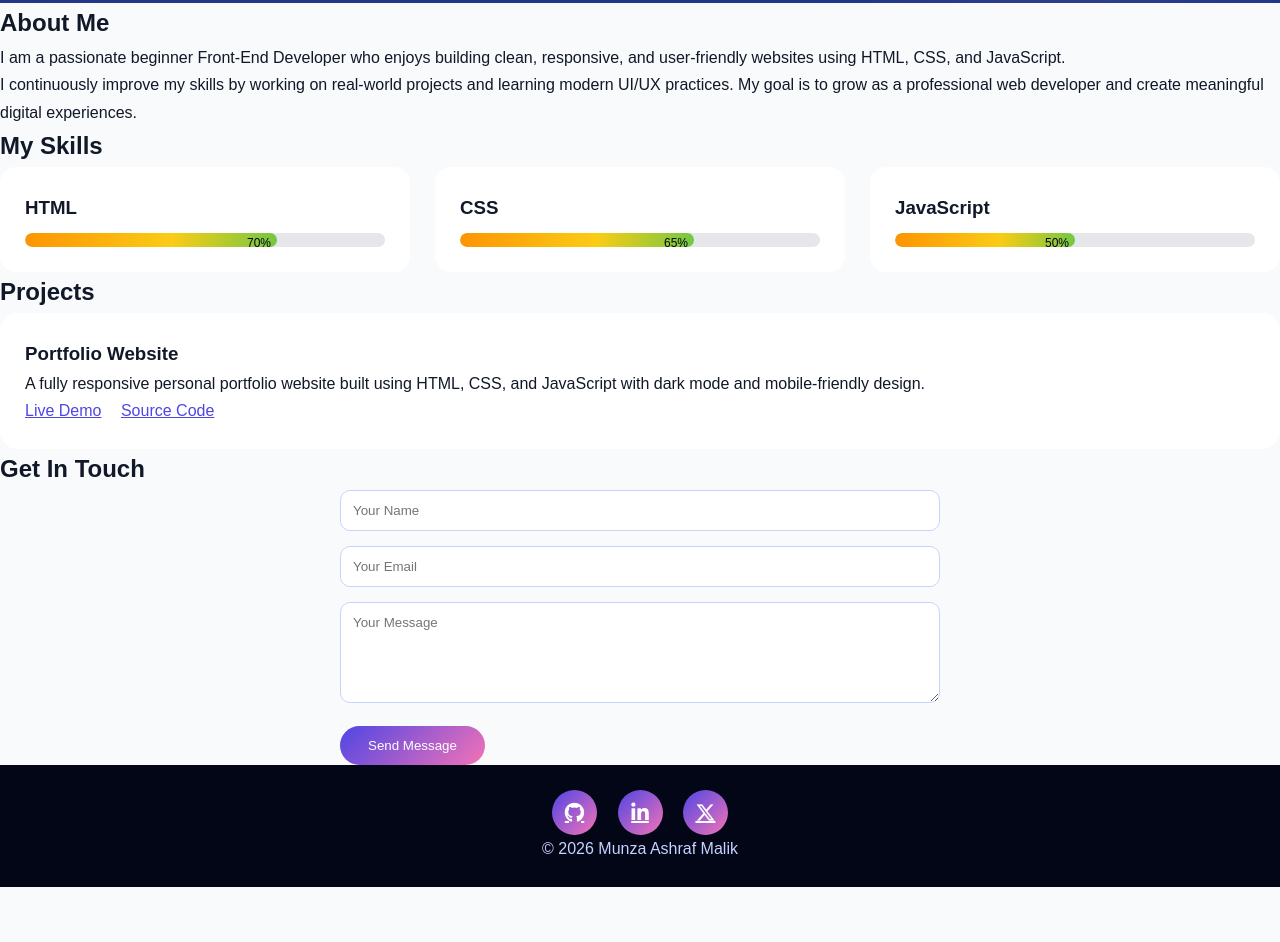
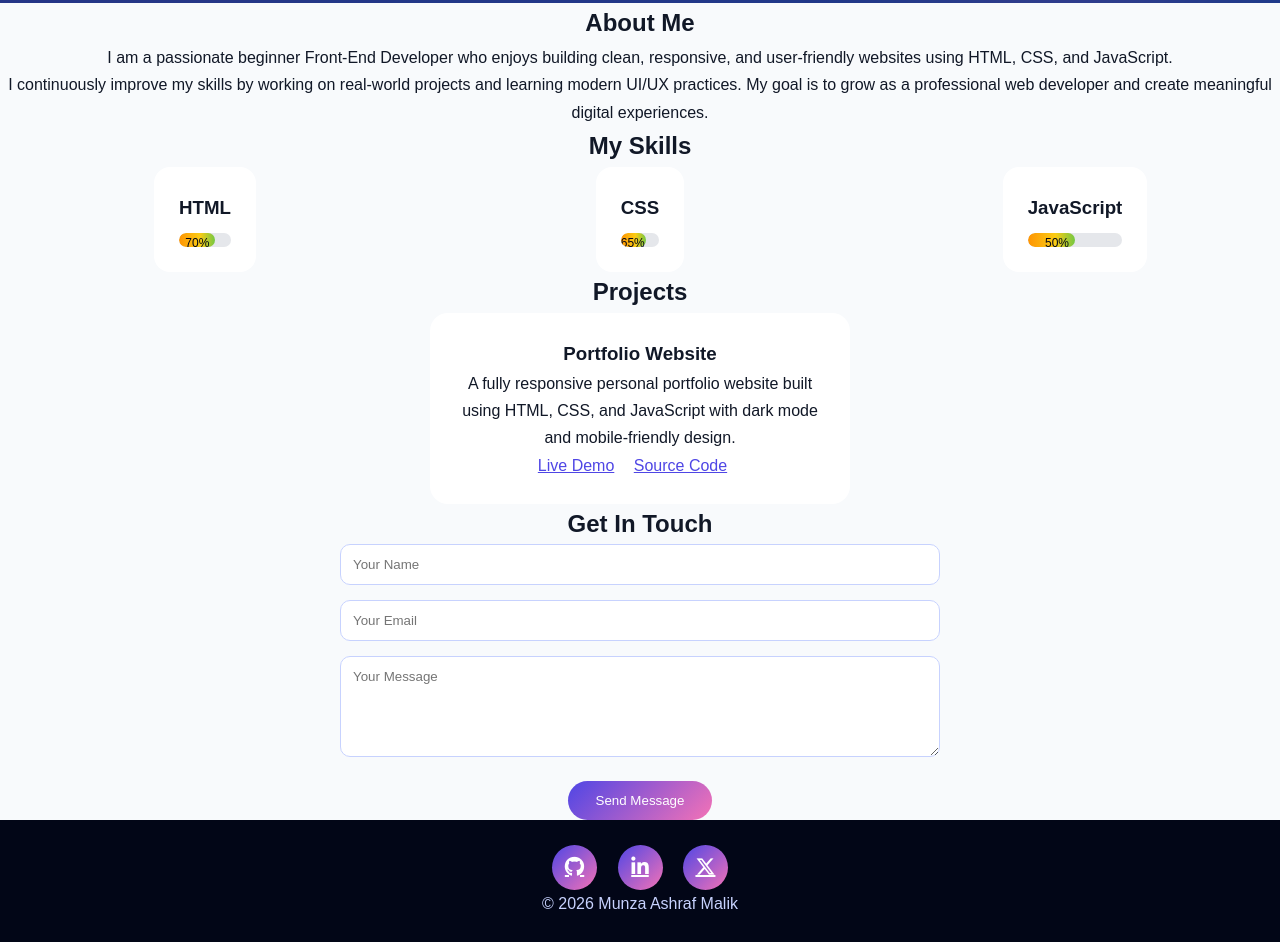
Before and after one commit to munzaashrafmalik/Portfolio, a plain HTML site: page index.html in a window 1280 px wide. Shown: the part 417-1359 px from the top of the page. Before the commit the page ends 1304 px from the top, so only its background shows below. Drawn offline with Linux system fonts and the light colour scheme.

Commit message:
Update styles.css

```diff
--- a/css/styles.css
+++ b/css/styles.css
@@ -516,3 +516,60 @@ section {
   border-color: #6366f1;
   box-shadow: 0 0 12px rgba(99,102,241,0.5);
 }
+/* ===== FORCE CENTER ALIGN FOR ALL SECTIONS ===== */
+
+section {
+  text-align: center;
+}
+
+/* Headings center */
+.section-title {
+  text-align: center;
+  margin-left: auto;
+  margin-right: auto;
+}
+
+/* About text center */
+.about-content,
+.about-content p {
+  max-width: 800px;
+  margin: 0 auto;
+  text-align: center;
+}
+
+/* Skills center */
+.skills-container {
+  justify-items: center;
+}
+
+/* Projects center */
+.projects-grid {
+  justify-items: center;
+}
+
+.project-card {
+  max-width: 420px;
+  margin: auto;
+}
+
+/* Contact center */
+.contact-container,
+.contact-form {
+  max-width: 600px;
+  margin: auto;
+  text-align: center;
+}
+
+/* Contact inputs center look */
+.contact-form input,
+.contact-form textarea {
+  text-align: left; /* input typing natural rahe */
+}
+
+/* Footer center */
+.footer,
+.footer-content,
+.social-links {
+  text-align: center;
+  justify-content: center;
+}
```
